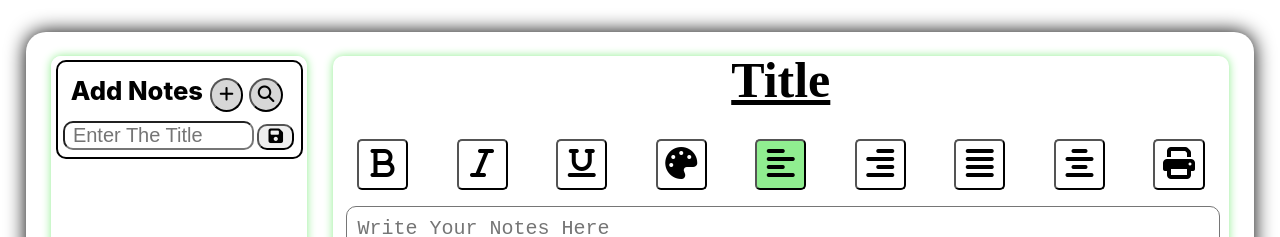
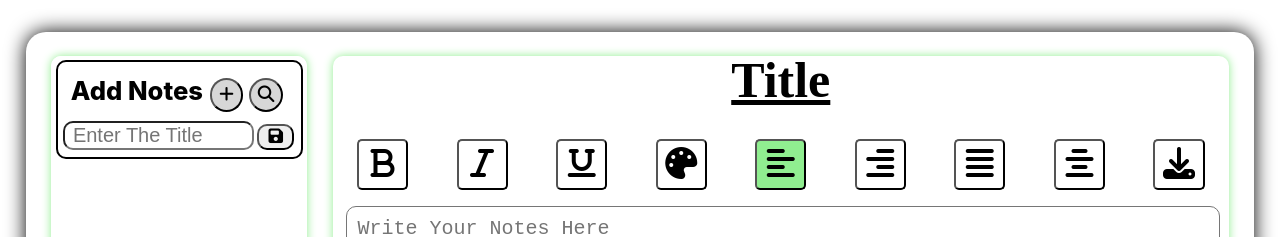
Before and after one commit to SnowFlowerr/Notes-Maker, a React (Create React App) app: page / in a window 1280 px wide. Shown: the top 237 px of the page. Built offline with nearby package versions, Linux system fonts and the light colour scheme.

Commit message:
bug fixed

```diff
--- a/package.json
+++ b/package.json
@@ -6,6 +6,8 @@
     "@testing-library/jest-dom": "^5.17.0",
     "@testing-library/react": "^13.4.0",
     "@testing-library/user-event": "^13.5.0",
+    "jspdf": "^2.5.1",
+    "media-platform-js-sdk": "^9.0.18",
     "primereact": "^10.5.1",
     "react": "^18.2.0",
     "react-color-palette": "^7.1.0",
--- a/src/components/Notes.jsx
+++ b/src/components/Notes.jsx
@@ -1,6 +1,7 @@
 import React, { useState, useEffect } from 'react'
 import styles from "./Notes.module.css"
 import { ColorPicker } from 'primereact/colorpicker';
+import { jsPDF } from "jspdf";
 
 export default function Notes({ note, setNote }) {
     const [color1, setColor1] = useState(false);
@@ -13,6 +14,7 @@ export default function Notes({ note, setNote }) {
     const [justify, setJustify] = useState(false);
     const [center, setCenter] = useState(false);
     const [print, setPrint] = useState(false);
+
 
     function handleChange(e) {
         e.preventDefault();
@@ -136,13 +138,9 @@ export default function Notes({ note, setNote }) {
         e.preventDefault();
         setPrint(!print)
         if (!print) {
-            var printTextArea = document.getElementById("text");
-            var WinPrint = window.open('left=0,top=0,width=800,height=900,');
-            WinPrint.document.write(printTextArea.innerHTML);
-            WinPrint.document.close();
-            WinPrint.focus();
-            WinPrint.print();
-            WinPrint.close();
+            const doc = new jsPDF();
+            doc.text(`${note.text}`, 10, 10);
+            doc.save(`${note.title}.pdf`);
         }
         setPrint(false);
     }
@@ -167,7 +165,7 @@ export default function Notes({ note, setNote }) {
                 <button className={styles.btn} onClick={handleRight} id="right"><i class="fa-solid fa-align-right"></i></button>
                 <button className={styles.btn} onClick={handleJustify} id="justify"><i class="fa-solid fa-align-justify" ></i></button>
                 <button className={styles.btn} onClick={handleCenter} id="center"><i class="fa-solid fa-align-center"></i></button>
-                <button className={styles.btn} onClick={handlePrint} id="print"><i class="fa-solid fa-print"></i></button>
+                <button className={styles.btn} onClick={handlePrint} id="print"><i class="fa-solid fa-download"></i></button>
             </div>
             {color1 && (
                 <div className={styles.colorPopup}>
```
Also changed, not shown: 1 other file (tests, documents, lock files or other folders).
